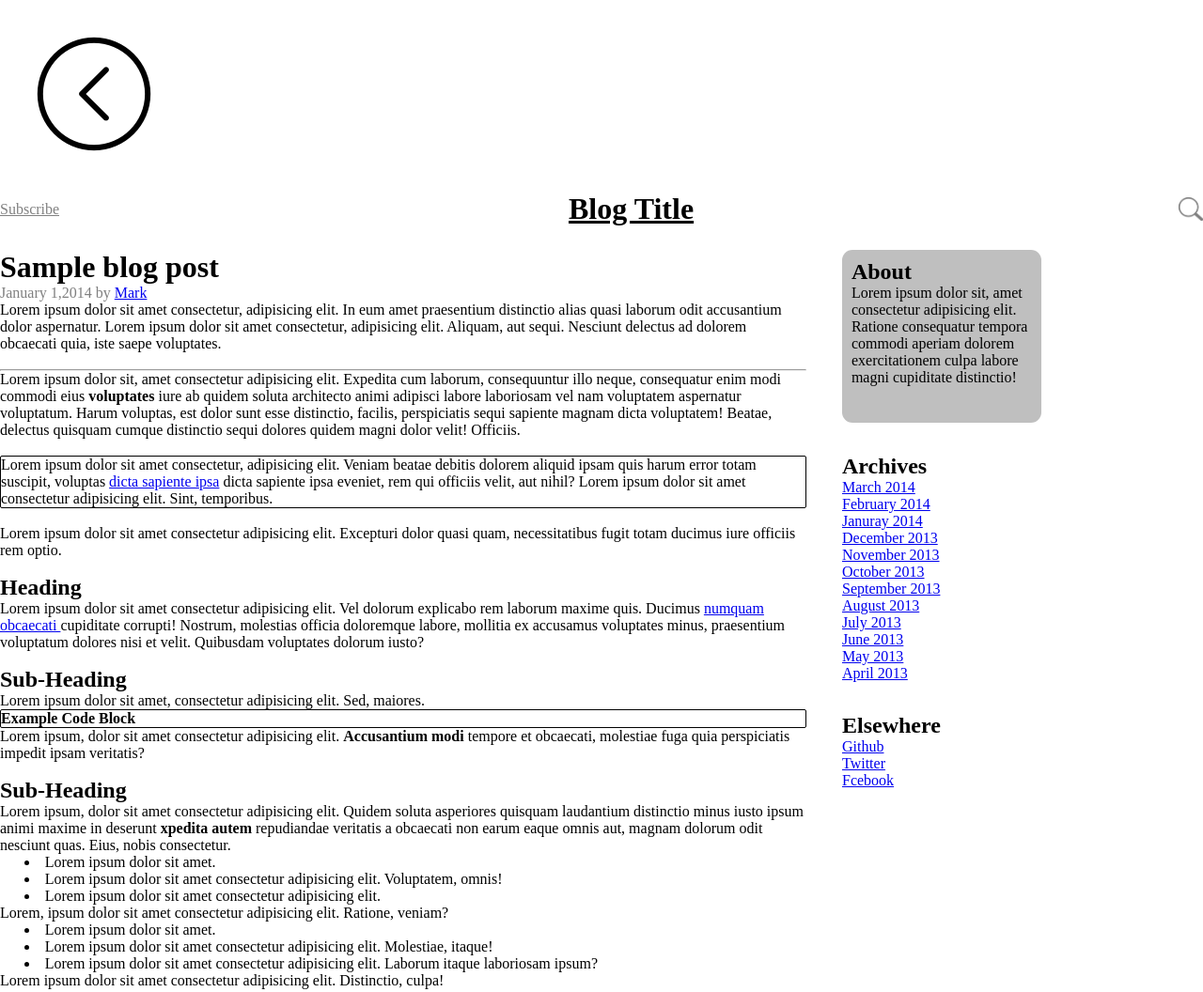
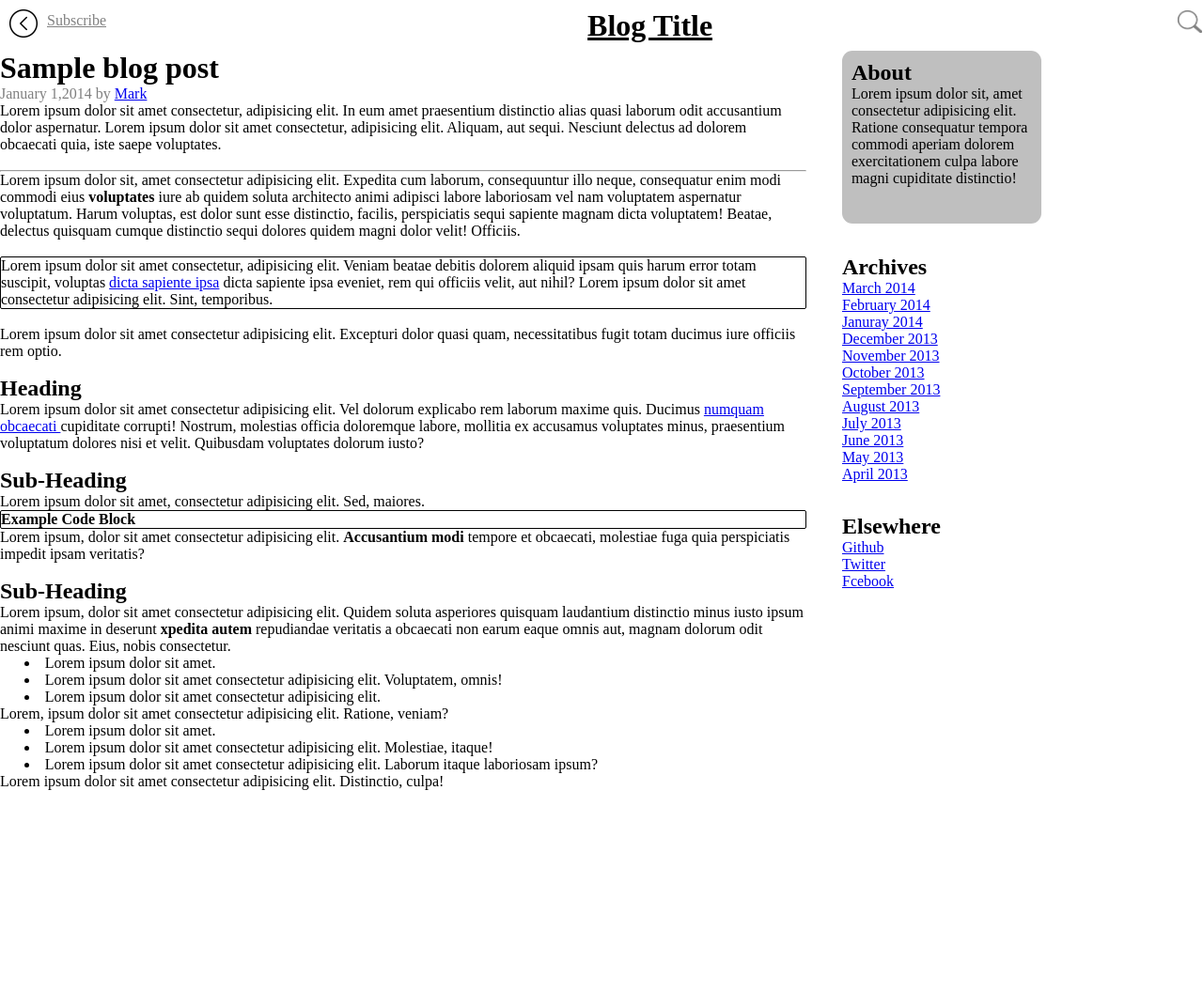
Before and after one commit to dk5488/Blog-Website, a plain HTML site: page Post.html in a window 1280 px wide. Shown: the whole page at 94% size. After the commit the page ends 854 px from the top, so only its background shows below. Drawn offline with Linux system fonts and the light colour scheme.

Commit message:
Stylesheet modifications for back button

```diff
--- a/style1.css
+++ b/style1.css
@@ -20,20 +20,26 @@
 
 header {
     padding-top: 0px;
-    display: inline;
+    display: flex;
+    flex-wrap: wrap;
+    overflow: hidden;
 }
 
 .title-head {
     text-align: center;
     text-decoration: underline;
+    align-self: center;
+    margin-left: 40%;
 }
 
 .title-srch {
-    position: relative;
+    position: absolute;
+    right: 1px;
+    height: 3%;
+    width: 2%;
     float: right;
-    height: 2%;
-    width: 2%;
-    top: -31px;
+    top: 11px;
+    overflow: hidden;
 }
 
 .sub {
@@ -42,7 +48,8 @@ header {
     font-size: 1em;
     text-decoration: underline solid;
     color: gray;
-    top: 10px;
+    margin-top: 1%;
+    margin-left: 0%;
 }
 ol{
     list-style: inside;
@@ -106,6 +113,11 @@ color: gray;
     border-radius: 23px;
     color: blue;
 }
+.bck{
+    display: inline-block;
+    height: 50px;
+    width: 50px;
+}
 @media screen and (max-width: 450px) {
     .box2{
         display: none;
```
